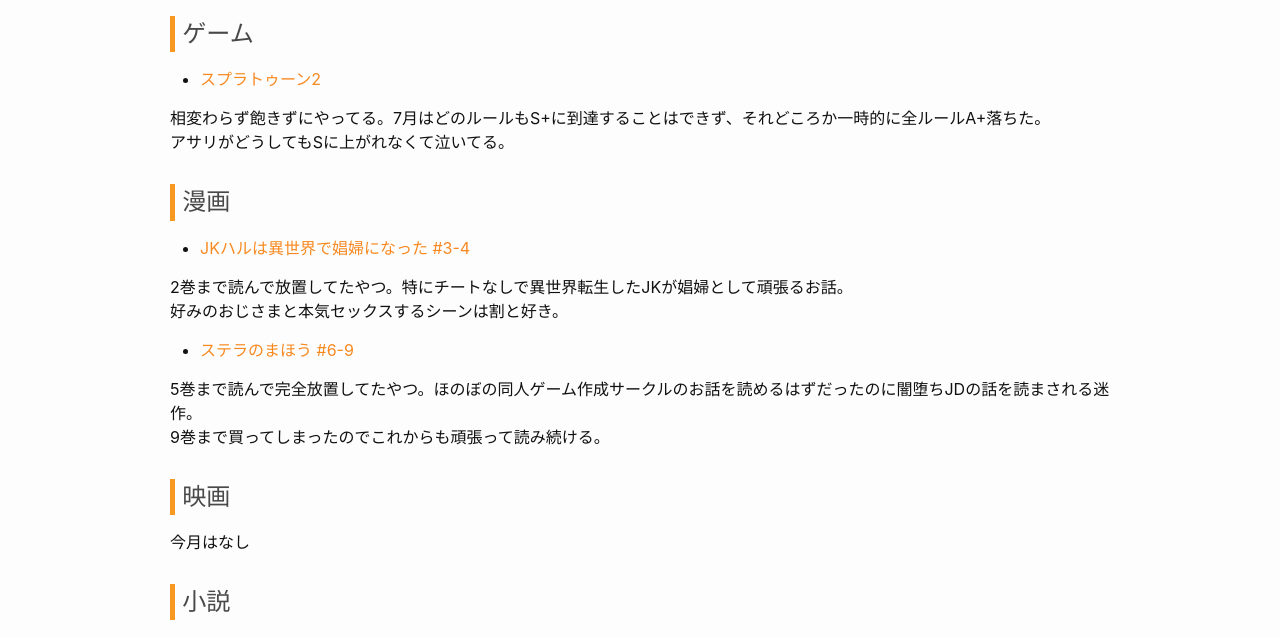
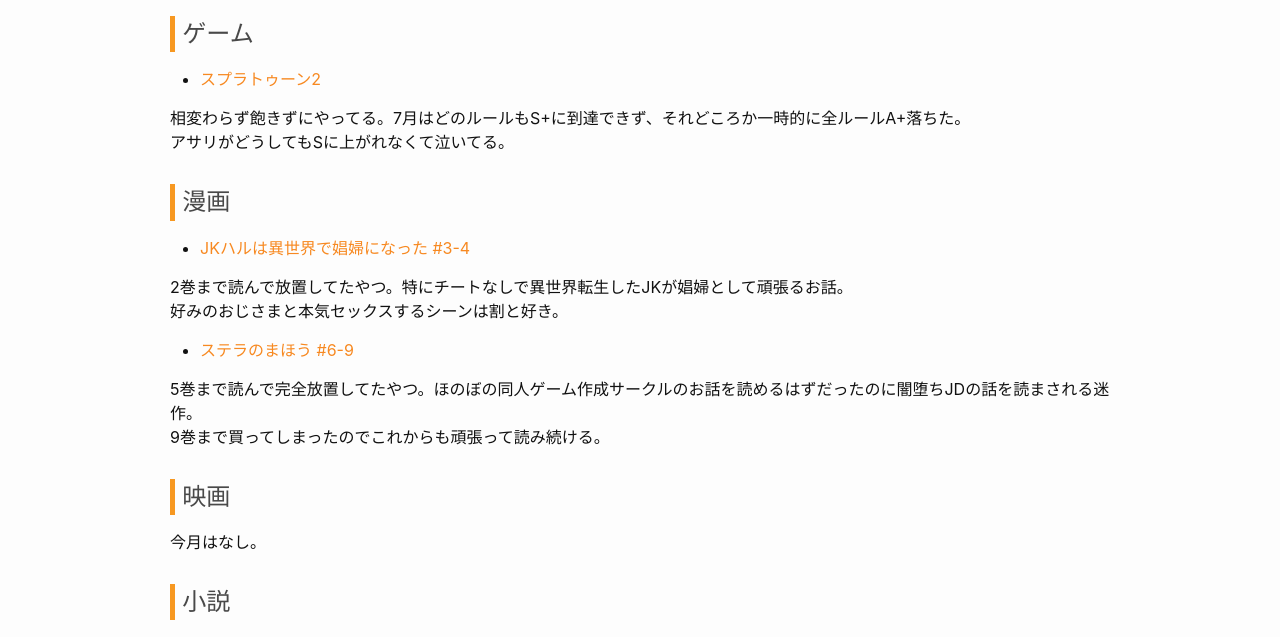
Before and after one commit to ryoo14/blog_ryoo_cc, a Jekyll site: the page built from _posts/2021-07-31-monthly_contents.markdown, in a window 1280 px wide. Shown: the part 653-1290 px from the top of the page. Built offline with Jekyll 4.4.1, drawn with Linux system fonts in a browser that asks for light colours.

Commit message:
fix and rename file

```diff
--- a/_posts/2021-07-31-monthly_contents.md
+++ b/_posts/2021-07-31-monthly_contents.markdown
@@ -28,7 +28,7 @@ categories: monthly_contents
 ## ゲーム
 - [スプラトゥーン2](https://amzn.to/3febU6I)
 
-相変わらず飽きずにやってる。7月はどのルールもS+に到達することはできず、それどころか一時的に全ルールA+落ちた。
+相変わらず飽きずにやってる。7月はどのルールもS+に到達できず、それどころか一時的に全ルールA+落ちた。
 アサリがどうしてもSに上がれなくて泣いてる。
 
 ## 漫画
@@ -43,7 +43,7 @@ categories: monthly_contents
 9巻まで買ってしまったのでこれからも頑張って読み続ける。
 
 ## 映画
-今月はなし
+今月はなし。
 
 ## 小説
 - [三体](https://amzn.to/2UDlMj3)
```
